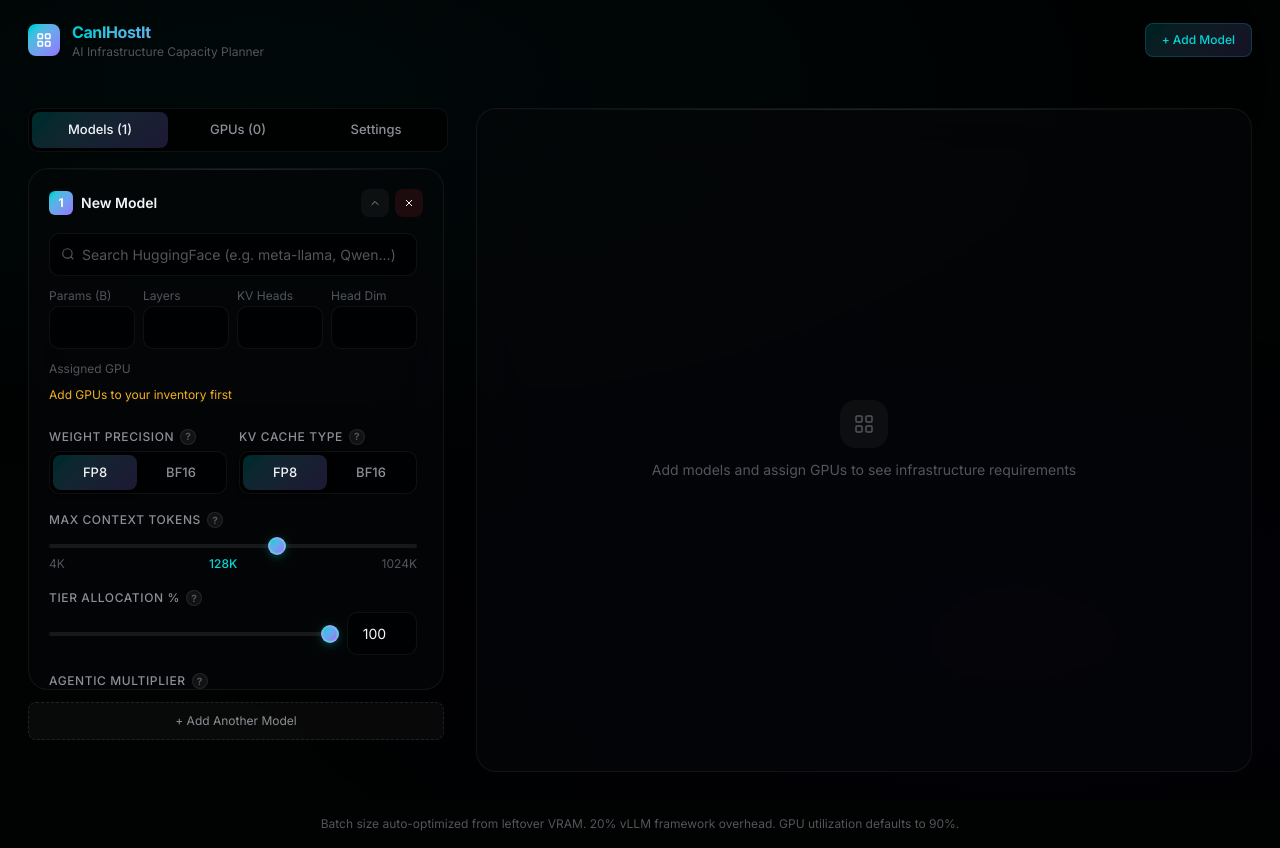
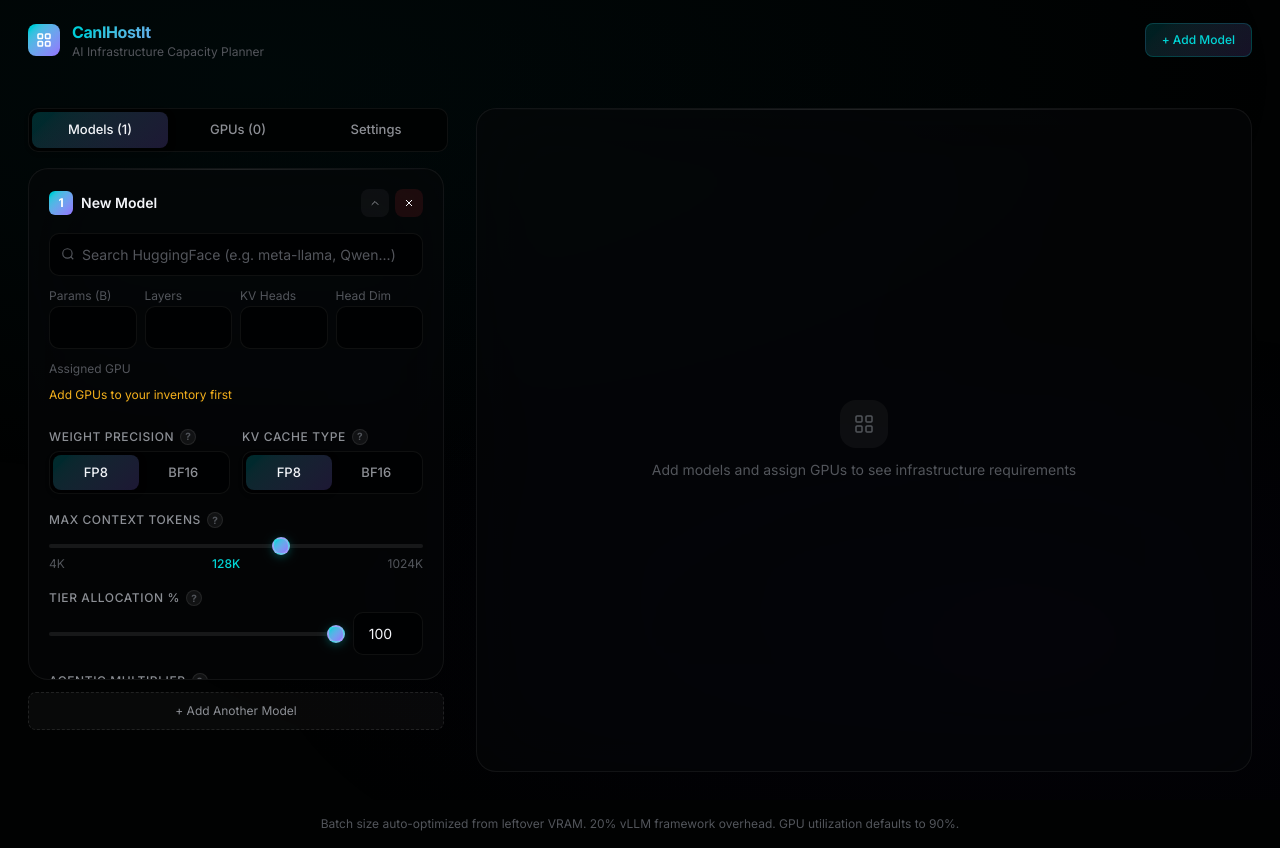
Before and after one commit to xotong/CanIHostIt, a Next.js app: page / in a window 1280 px wide. Both pictures are taken after a click on the button "+ Add Model". Built offline with nearby package versions, Linux system fonts and the light colour scheme.

Commit message:
fix: remove nested card scroll clipping and preserve slider visibility
Agent-Logs-Url: https://github.com/xotong/CanIHostIt/sessions/2bf070cf-0791-4c52-8af0-26a5a79e7e40

Co-authored-by: xotong <51039411+xotong@users.noreply.github.com>

```diff
--- a/src/app/globals.css
+++ b/src/app/globals.css
@@ -405,14 +405,12 @@
     max-height: calc(100vh - 220px);
     overflow-y: auto;
     padding-right: 4px;
-    padding-bottom: 8px;
+    padding-bottom: 18px;
     min-height: 0;
   }
 
   .model-card-expanded-content {
-    max-height: min(72vh, 860px);
-    overflow-y: auto;
-    padding-right: 6px;
+    padding-bottom: 10px;
   }
 
   @media (max-width: 1100px) {
```
